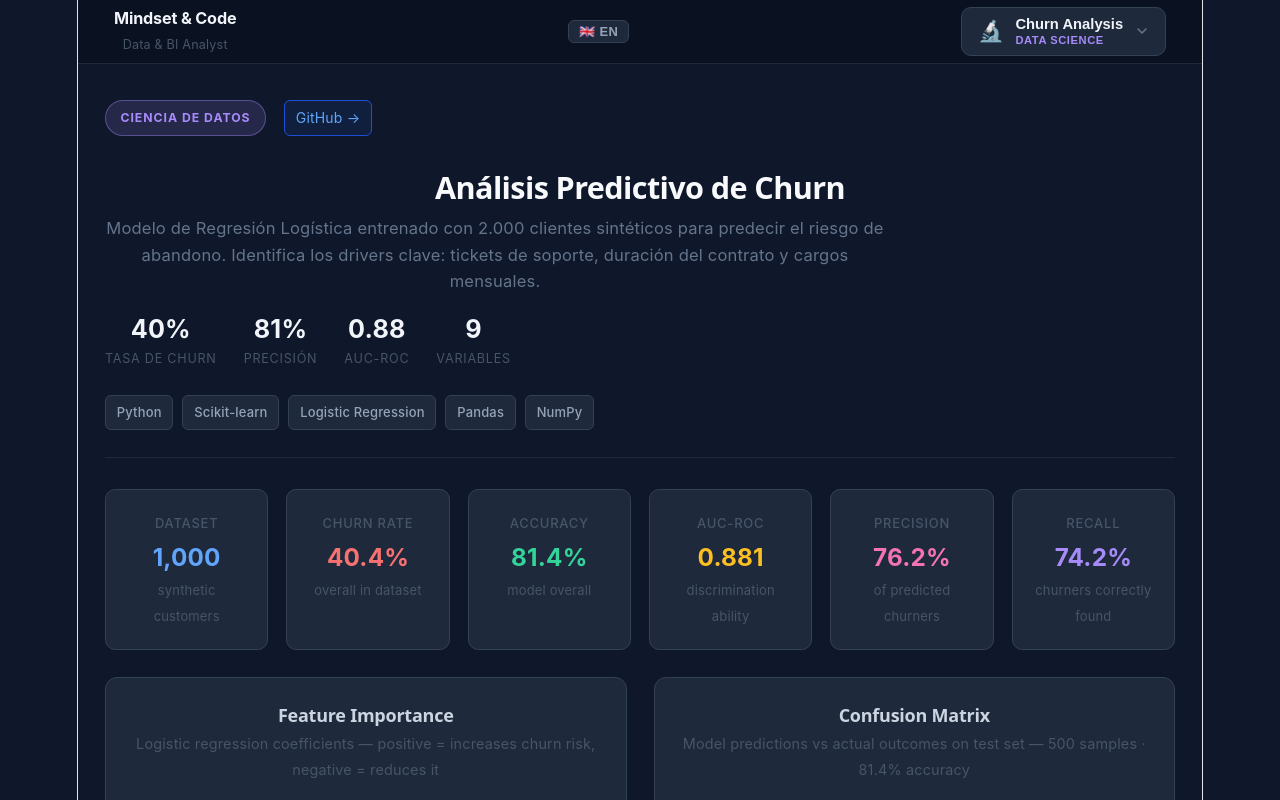
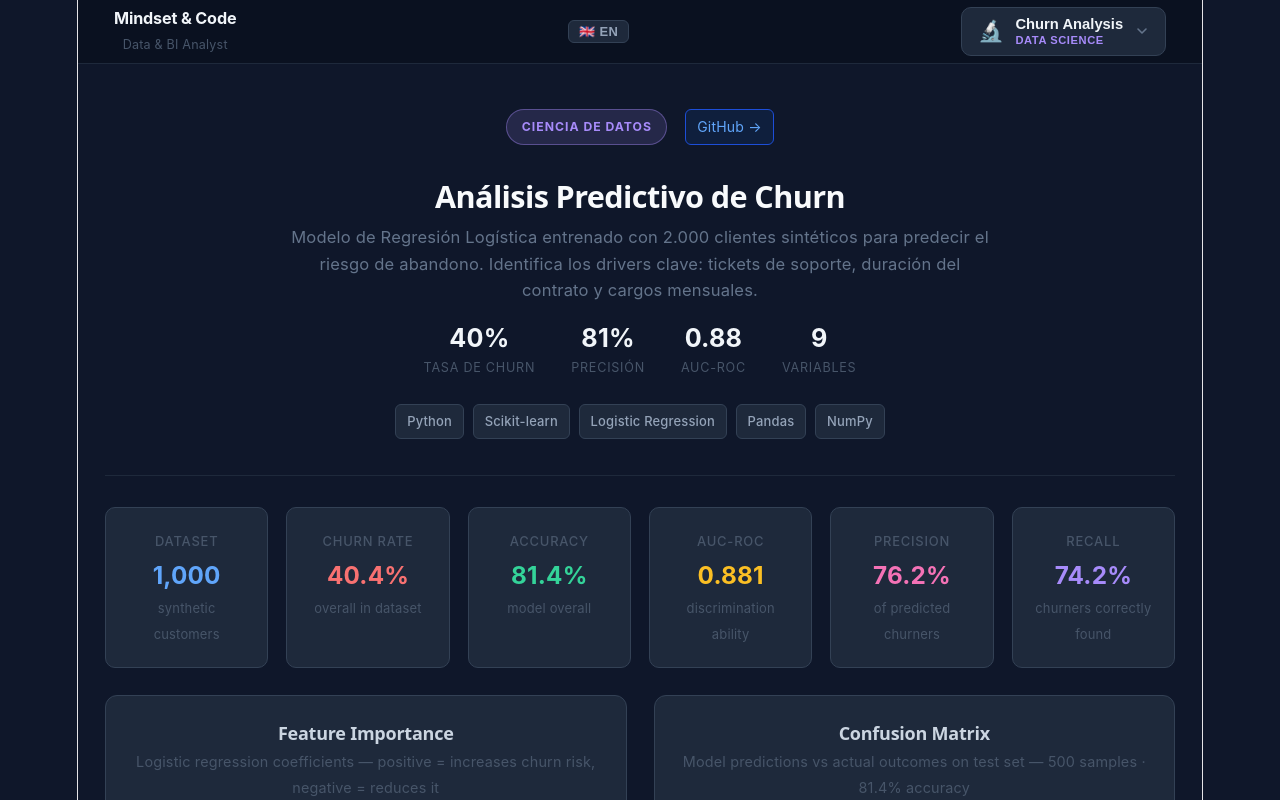
Before and after one commit to Guillermo1987/project-sales-weather-etl, a React app in the folder web/: page /churn in a window 1280 px wide. Shown: the top 800 px of the page. Built offline with nearby package versions, Linux system fonts and the light colour scheme; the HTML template or start-up script is replaced by a standard one.

Commit message:
fix: center hero section text and stats in all dashboard pages
Co-Authored-By: Claude Sonnet 4.6 <noreply@anthropic.com>

```diff
--- a/web/src/App.css
+++ b/web/src/App.css
@@ -215,14 +215,16 @@ body {
 /* ── Hero Section ────────────────────────────────────────────────────────────── */
 
 .hero {
-  padding: 2rem 0 1.5rem;
+  padding: 2.5rem 1.5rem 2rem;
   border-bottom: 1px solid #1e293b;
   margin-bottom: 1.75rem;
+  text-align: center;
 }
 
 .hero-top {
   display: flex;
   align-items: center;
+  justify-content: center;
   gap: 1rem;
   margin-bottom: 0.75rem;
 }
@@ -264,21 +266,23 @@ body {
 .hero-desc {
   font-size: 0.92rem;
   color: #64748b;
-  max-width: 780px;
+  max-width: 700px;
   line-height: 1.6;
+  margin: 0 auto 1.25rem;
+}
+
+.hero-stats {
+  display: flex;
+  flex-wrap: wrap;
+  justify-content: center;
+  gap: 2rem;
   margin-bottom: 1.25rem;
 }
 
-.hero-stats {
-  display: flex;
-  flex-wrap: wrap;
-  gap: 1.5rem;
-  margin-bottom: 1.25rem;
-}
-
 .hero-stat {
   display: flex;
   flex-direction: column;
+  align-items: center;
 }
 
 .hero-stat-value {
@@ -294,11 +298,13 @@ body {
   margin-top: 0.2rem;
   text-transform: uppercase;
   letter-spacing: 0.06em;
+  text-align: center;
 }
 
 .hero-techs {
   display: flex;
   flex-wrap: wrap;
+  justify-content: center;
   gap: 0.5rem;
 }
 
```
